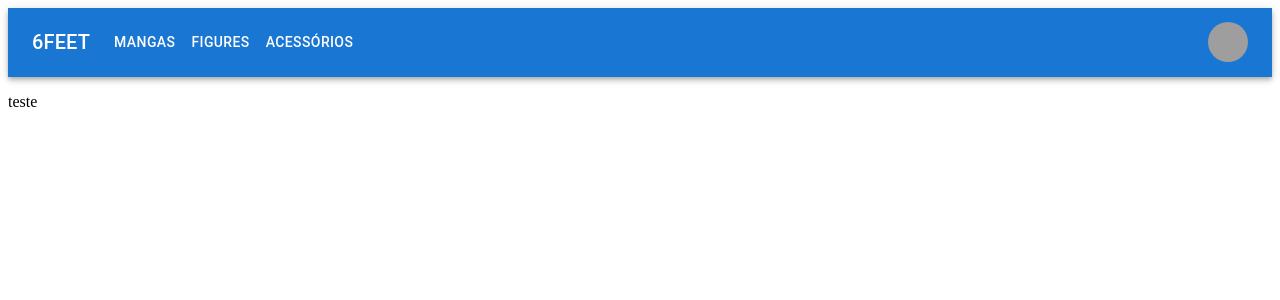
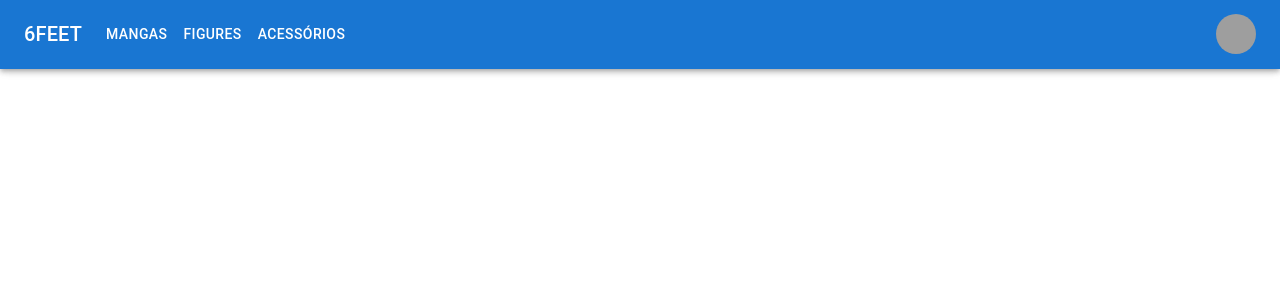
Before and after one commit to JoaoEustaquio/6FEET, a React (Create React App) app: page / in a window 1280 px wide. Shown: the top 300 px of the page. Built offline with nearby package versions, Linux system fonts and the light colour scheme; grey boxes are pictures that could not be loaded.

Commit message:
Remove padding from Navbar

```diff
--- a/src/components/Navbar.tsx
+++ b/src/components/Navbar.tsx
@@ -35,7 +35,7 @@ const Navbar = () => {
   };
 
   return (
-    <AppBar position="static">
+    <AppBar>
       <Container maxWidth="xl">
         <Toolbar disableGutters>
           <Typography
@@ -46,7 +46,6 @@ const Navbar = () => {
           >
             6FEET
           </Typography>
-
           <Box sx={{ flexGrow: 1, display: { xs: 'flex', md: 'none' } }}>
             <IconButton
               size="large"
```
